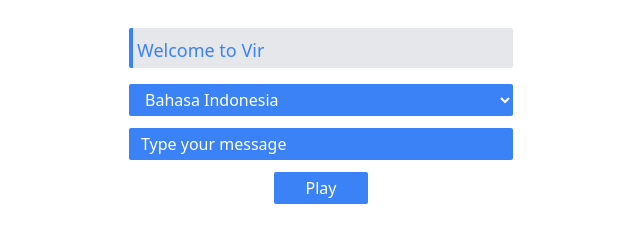
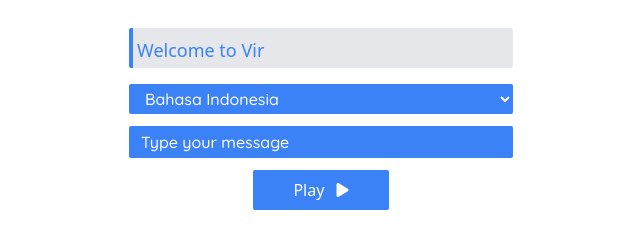
Before and after one commit to irvanshandika/Text-to-Speech, a website: page index.html in a window 1280 px wide. Shown: the whole page, without its empty margins (319-959 px from the left). Drawn offline with nearby package versions, Linux system fonts and the light colour scheme.

Commit message:
Add style font

```diff
--- a/index.html
+++ b/index.html
@@ -6,6 +6,8 @@
     <title>Virtual Speech</title>
     <link rel="stylesheet" href="./src/style/style.css" />
     <link rel="stylesheet" href="./dist/output.css" />
+    <link href="https://fonts.googleapis.com/css2?family=Quicksand:wght@500&display=swap" rel="stylesheet" />
+    <link rel="stylesheet" href="https://cdnjs.cloudflare.com/ajax/libs/font-awesome/6.4.0/css/all.min.css" />
   </head>
   <body>
     <div class="flex flex-col items-center mt-7">
@@ -17,15 +19,17 @@
       </div>
 
       <div class="flex flex-col items-center">
-        <select id="language" class="bg-blue-500 hover:bg-blue-400 text-white border-black placeholder-white border-solid mb-3 px-3 py-1 lg:w-96 w-[320px] rounded-sm">
+        <select id="language" class="bg-blue-500 hover:bg-blue-400 text-white border-black placeholder-white font-Quicksand border-solid mb-3 px-3 py-1 lg:w-96 w-[320px] rounded-sm">
           <option value="id">Bahasa Indonesia</option>
           <option value="en">English</option>
           <option value="zh">中文</option>
           <option value="ko">한국어</option>
           <option value="ja">日本語</option>
         </select>
-        <input id="message" type="text" class="bg-blue-500 hover:bg-blue-400 text-white border-black placeholder-white border-solid mb-3 px-3 py-1 rounded-sm w-full lg:max-w-lg" placeholder="Type your message" />
-        <button onclick="playSpeech()" class="bg-blue-500 hover:bg-blue-400 px-8 py-1 rounded-sm text-white">Play</button>
+        <input id="message" type="text" class="bg-blue-500 hover:bg-blue-400 text-white border-black placeholder-white border-solid mb-3 px-3 py-1 rounded-sm w-full lg:max-w-lg font-Quicksand" placeholder="Type your message" />
+        <button onclick="playSpeech()" class="bg-blue-500 hover:bg-blue-400 px-10 py-2 rounded-sm text-white">
+          Play <span class="ml-2"><i class="fa-sharp fa-solid fa-play"></i></span>
+        </button>
       </div>
     </div>
 
--- a/tailwind.config.js
+++ b/tailwind.config.js
@@ -5,7 +5,11 @@ module.exports = {
     "./src/**/*.{html,js}"
   ],
   theme: {
-    extend: {},
+    extend: {
+      fontFamily: {
+        "Quicksand" : ['quicksand', 'sans-serif']
+      }
+    },
   },
   plugins: [],
 }
```
Also changed, not shown: dist/output.css.
